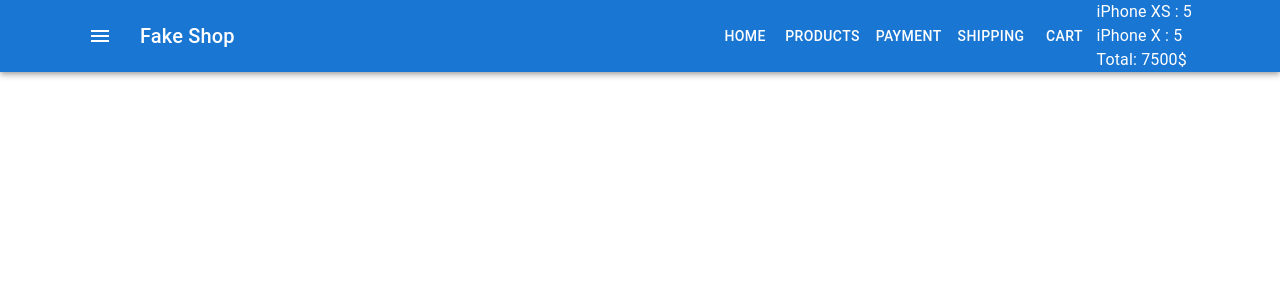
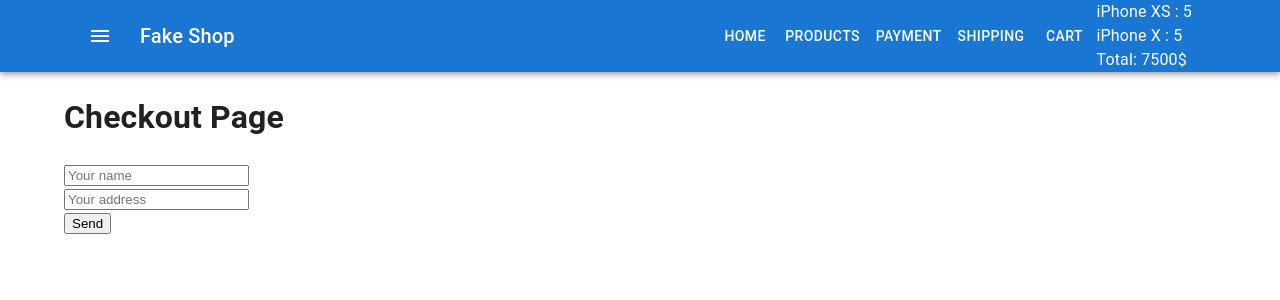
Before and after one commit to Oleg-Koshelevskiy/react-fake-shop, a React (Create React App) app: page /checkout in a window 1280 px wide. Shown: the top 300 px of the page. Built offline with nearby package versions, Linux system fonts and the light colour scheme.

Commit message:
prepared for correction

```diff
--- a/package.json
+++ b/package.json
@@ -11,6 +11,7 @@
     "@testing-library/jest-dom": "^5.14.1",
     "@testing-library/react": "^11.2.7",
     "@testing-library/user-event": "^12.8.3",
+    "axios": "^0.24.0",
     "install": "^0.13.0",
     "lodash": "^4.17.21",
     "npm": "^7.24.0",
--- a/src/container/Main/Main.js
+++ b/src/container/Main/Main.js
@@ -5,6 +5,7 @@
 import CartPage from '../../pages/CartPage/CartPage'
 import ShippingPage from '../../pages/ShippingPage/ShippingPage'
 import PaymentPage from '../../pages/PaymentPage/PaymentPage'
+import CheckoutPage from '../../pages/CheckoutPage/CheckoutPage'
 
 const Main = ({
     addProductToCart,
@@ -32,6 +33,9 @@
                     <Route path="/payment" exact>
                         <PaymentPage />
                     </Route>
+                    <Route path="/checkout" exact>
+                        <CheckoutPage />
+                    </Route>
                 </Switch>
             </Container>
         </>
--- a/src/pages/CartPage/CartPage.js
+++ b/src/pages/CartPage/CartPage.js
@@ -6,6 +6,7 @@
 import CartProductListItemExtended from '../../components/Cart/CartProductListItemExtended'
 import { Grid } from '@mui/material'
 import { connect } from 'react-redux'
+import { Link } from 'react-router-dom'
 
 const useStyles = makeStyles({
     title: {
@@ -40,6 +41,7 @@
             </Grid>
 
             <CartTotal productsInCart={productsInCart} />
+            <Link to="/checkout">Proceed to checkout</Link>
         </>
     )
 }
--- /dev/null
+++ b/src/pages/CheckoutPage/CheckoutPage.js
@@ -0,0 +1,85 @@
+import React, { Component } from 'react'
+import axios from 'axios'
+
+class CheckoutPage extends Component {
+    state = {
+        isOrderSend: false,
+        name: '',
+        address: '',
+    }
+
+    orderName = (e) => {
+        this.setState({
+            name: e.target.value,
+        })
+    }
+
+    orderAddress = (e) => {
+        this.setState({
+            address: e.target.value,
+        })
+    }
+
+    // sendForm = (e) => {
+    //     e.preventDefault()
+    //     axios.post(
+    //         'https://my-json-server.typicode.com/kznkv-skillup/server/orders',
+    //         {
+    //             name: this.state.name,
+    //             address: this.state.address,
+    //         }
+    //     )
+    //     then((res) => res.data).then(({ name, address }) =>
+    //         this.setState({
+    //             name,
+    //             address,
+    //             isOrderSend: true,
+    //         })
+    //     )
+    // }
+
+    renderForm = () => {
+        return (
+            <form onSubmit={this.sendForm}>
+                <div>
+                    <input
+                        type="text"
+                        placeholder="Your name"
+                        value={this.state.name}
+                        onChange={this.orderName}
+                    />
+                </div>
+                <div>
+                    <input
+                        type="text"
+                        placeholder="Your address"
+                        value={this.state.address}
+                        onChange={this.orderAddress}
+                    />
+                </div>
+                <button type="submit">Send</button>
+            </form>
+        )
+    }
+
+    renderMessage = () => {
+        return (
+            <div>
+                Dear {this.state.name}, thanks for your order!
+                <p>Address:{this.state.address}</p>
+            </div>
+        )
+    }
+
+    render() {
+        console.log(this.state)
+        return (
+            <>
+                <h1>Checkout Page </h1>
+                {this.state.isOrderSend !== true ? this.renderForm() : 'Send'}
+            </>
+        )
+    }
+}
+
+export default CheckoutPage
```
Also changed, not shown: 1 other file (tests, documents, lock files or other folders).
